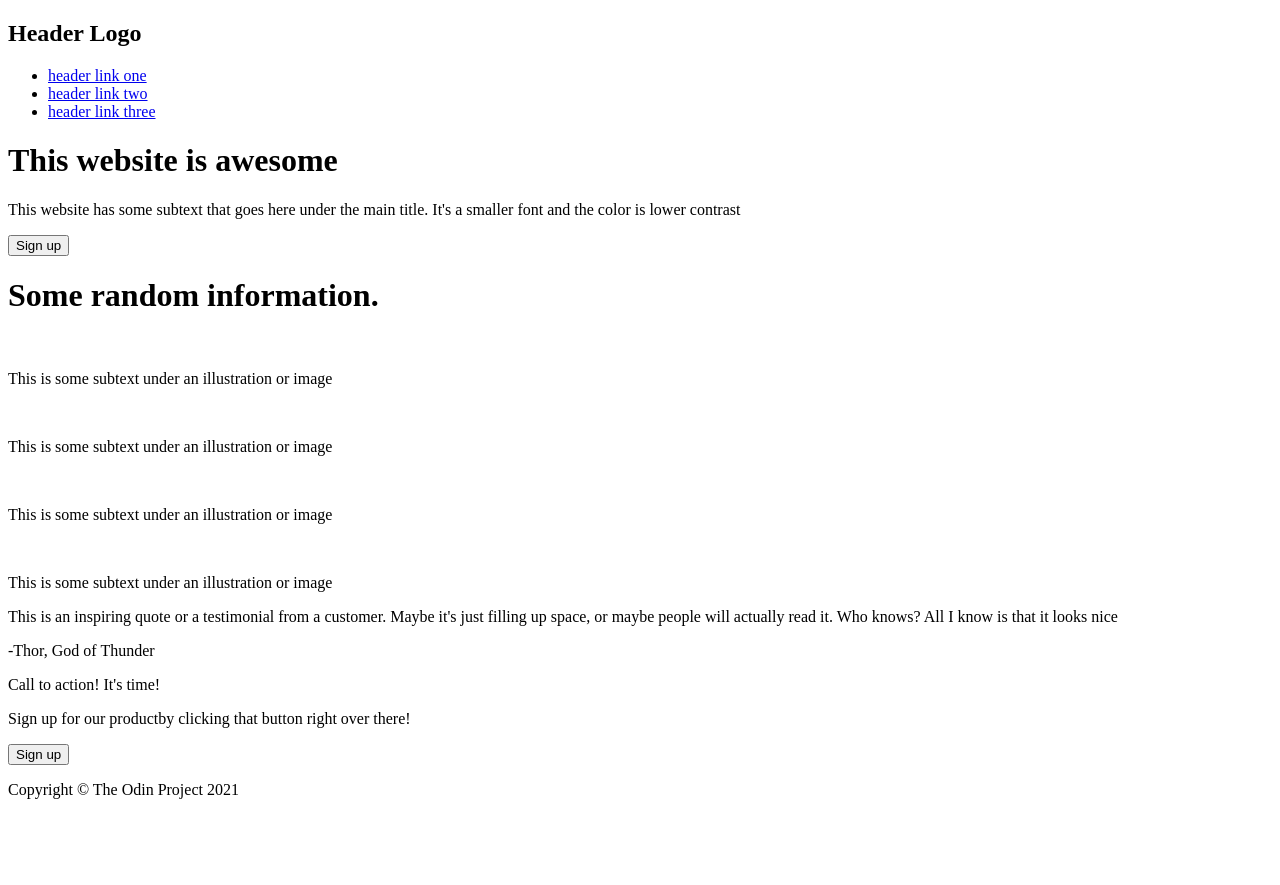
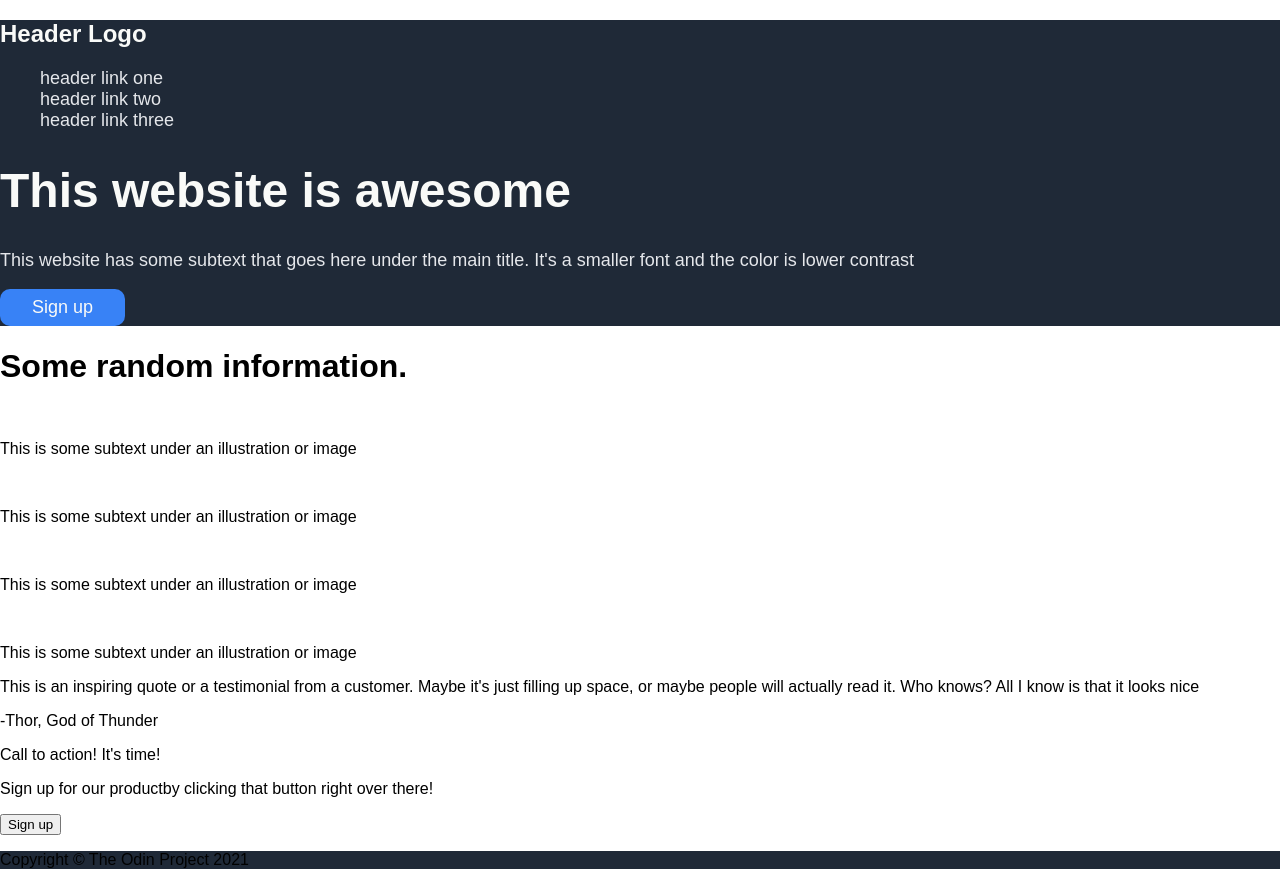
Before and after one commit to dlanx6/odin-landing-page, a plain HTML site: page index.html in a window 1280 px wide. Before the commit the page ends 815 px from the top, so only its background shows below. Drawn offline with Linux system fonts and the light colour scheme.

Commit message:
Added class/id names in html elements, and modify and added design in the header container.

```diff
--- a/index.html
+++ b/index.html
@@ -8,15 +8,15 @@
 </head>
 <body>
     <div class="header">
-        <h2>Header Logo</h2>
+        <h2 id="header-logo">Header Logo</h2>
         <ul class="link-texts">
             <li><a href="#">header link one</a></li>
             <li><a href="#">header link two</a></li>
             <li><a href="#">header link three</a></li>
         </ul>
-        <h1>This website is awesome</h1>
-        <p>This website has some subtext that goes here under the main title. It's a smaller font and the color is lower contrast</p>
-        <button>Sign up</button>
+        <h1 id="hero-main-text">This website is awesome</h1>
+        <p id="hero-secondary-text">This website has some subtext that goes here under the main title. It's a smaller font and the color is lower contrast</p>
+        <button class="button">Sign up</button>
         <img src="" alt="">
     </div>
 
--- a/styles.css
+++ b/styles.css
@@ -0,0 +1,43 @@
+body {
+    margin: 0;
+    padding: 0;
+    font-family: Arial, Helvetica, sans-serif;
+}
+
+a {
+    text-decoration: none;
+    color: #e5e7eb;
+}
+
+.header, .footer {
+    background-color: #1f2937;
+}
+
+#header-logo {
+    color: #f9faf8;
+    font-size: 24px;
+}
+
+#hero-main-text {
+    font-size: 48px;
+    font-weight: 800;
+    color: #f9faf8;
+}
+
+.link-texts, #hero-secondary-text {
+    font-size: 18px;
+    color: #e5e7eb;
+}
+
+.link-texts {
+    list-style: none;
+}
+
+.button {
+    font-size: 18px;
+    background-color: #3882f6;
+    color: #f9faf8;
+    padding: 8px 32px;
+    border-radius: 10px;
+    border: 0;
+}
```
